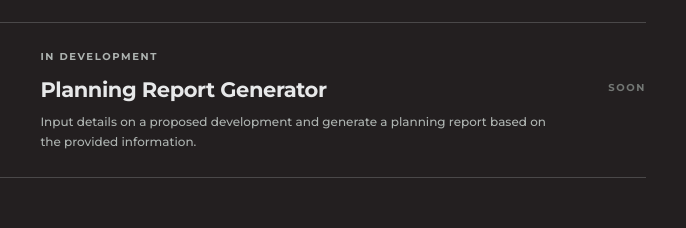
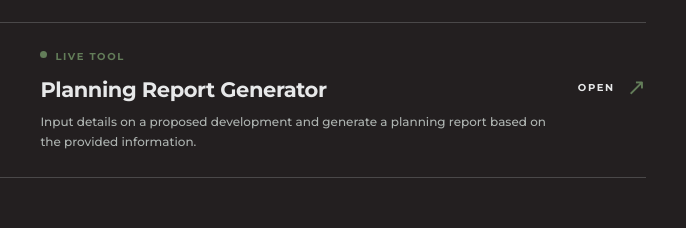
Before and after one commit to jpearce39/wardletools, a plain HTML site: page index.html in a window 1280 px wide. Shown: the part 1138-1366 px from the top of the page, 554-1240 px from the left. Drawn offline with Linux system fonts and the light colour scheme.

Commit message:
Updated Planning Report Generator to be live

```diff
--- a/index.html
+++ b/index.html
@@ -67,15 +67,15 @@
           <span class="tool-action">Soon</span>
         </div>
 
-        <div class="tool tool-soon">
+        <a class="tool tool-live" href="https://planningreport.jack-e-pearce-39.workers.dev/" target="_blank" rel="noreferrer">
           <span class="tool-number">04</span>
           <span class="tool-content">
-            <span class="tool-topline">In development</span>
+            <span class="tool-topline"><span class="status-dot"></span> Live tool</span>
             <strong>Planning Report Generator</strong>
             <span class="tool-description">Input details on a proposed development and generate a planning report based on the provided information.</span>
           </span>
-          <span class="tool-action">Soon</span>
-        </div>
+          <span class="tool-action" aria-hidden="true">Open <span class="arrow">↗</span></span>
+        </a>
       </div>
     </section>
   </main>
```
